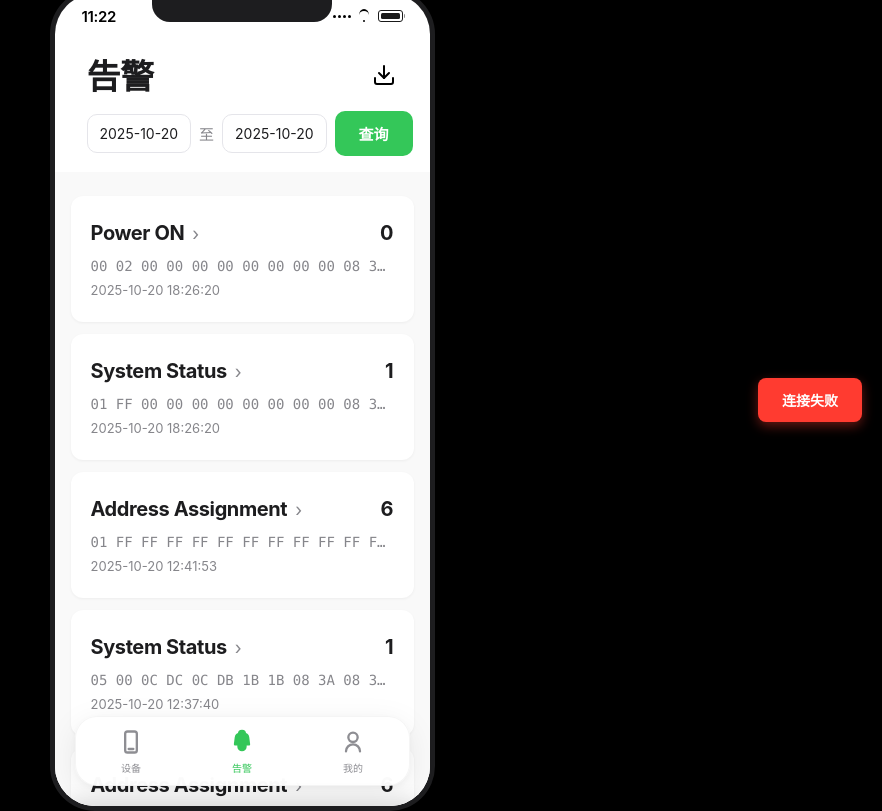
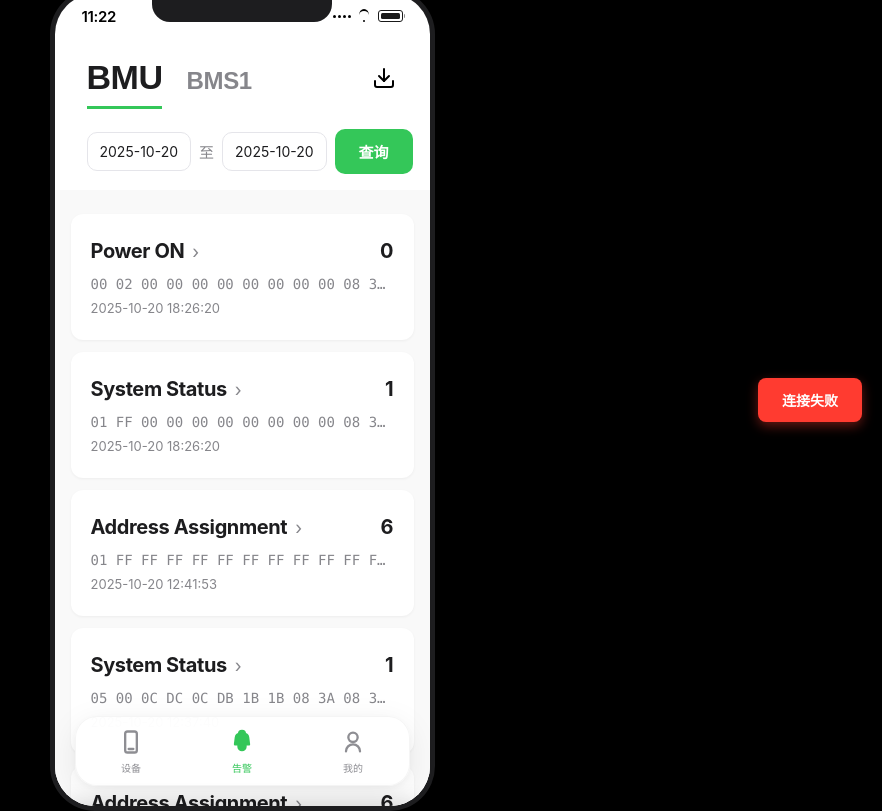
Before and after one commit to moss-xxh/enershare, a plain HTML site: page 警报.html in a window 1280 px wide. Shown: the whole page, without its empty margins (398-1280 px from the left). Drawn offline with Linux system fonts and the light colour scheme.

Commit message:
优化UI界面和修复多语言支持
- 警报页面: 删除Alerts标题，使用BMU/BMS1标签页作为主标题
- 调整Tab样式: 选中状态34px大字号，未选中24px小字号
- 优化Tab间距: 增加与查询区域的距离，下划线紧贴文字
- 修复连接设备页面英文翻译缺失问题
  - 添加'当前网络'和'连接状态'的多语言支持
  - 修复动态状态文字(已连接/未连接/检测中)的翻译

```diff
--- a/警报.html
+++ b/警报.html
@@ -352,16 +352,55 @@
             border-bottom: 8px solid #f9f9f9;
         }
 
-        .alert-page-title {
-            font-size: 34px;
+        /* Tab切换样式 - 作为页面标题 */
+        .tab-container {
+            display: flex;
+            justify-content: space-between;
+            align-items: center;
+            padding: 12px 32px 24px;  /* 增加底部padding，拉开与查询区域的距离 */
+            background: #ffffff;
+        }
+
+        .tab-group {
+            display: flex;
+            gap: 24px;
+            align-items: baseline;  /* 基线对齐，让不同大小的文字底部对齐 */
+        }
+
+        .tab-item {
+            padding: 8px 0;
+            font-size: 24px;  /* 未选中状态：小字号 */
+            font-weight: 600;
+            color: #86868b;
+            cursor: pointer;
+            border: none;
+            background: none;
+            position: relative;
+            transition: all 0.3s ease;
+            letter-spacing: -0.3px;
+        }
+
+        .tab-item.active {
+            font-size: 34px;  /* 选中状态：大字号 */
             font-weight: 700;
             color: #1d1d1f;
             letter-spacing: -0.5px;
-            padding: 12px 32px 12px;
-            background: #ffffff;
-            display: flex;
-            justify-content: space-between;
-            align-items: center;
+        }
+
+        .tab-item::after {
+            content: '';
+            position: absolute;
+            bottom: -4px;  /* 紧贴文字底部 */
+            left: 0;
+            right: 0;
+            height: 3px;
+            background: #34C759;
+            transform: scaleX(0);
+            transition: transform 0.3s ease;
+        }
+
+        .tab-item.active::after {
+            transform: scaleX(1);
         }
 
         .export-icon-btn {
@@ -1082,8 +1121,11 @@
             <!-- 页面内容 -->
             <div class="alert-page">
                 <div class="alert-header">
-                    <div class="alert-page-title">
-                        <span data-i18n="alerts">告警</span>
+                    <div class="tab-container">
+                        <div class="tab-group">
+                            <button class="tab-item active" id="tabBMU" data-tab="BMU">BMU</button>
+                            <button class="tab-item" id="tabBMS1" data-tab="BMS1">BMS1</button>
+                        </div>
                         <button class="export-icon-btn" id="exportIconBtn" aria-label="导出">
                             <svg viewBox="0 0 24 24" xmlns="http://www.w3.org/2000/svg">
                                 <path d="M21 15v4a2 2 0 0 1-2 2H5a2 2 0 0 1-2-2v-4"/>
@@ -1791,6 +1833,62 @@
         initTimePicker();
         initScrollPicker();
 
+        // Tab切换功能
+        const tabBMU = document.getElementById('tabBMU');
+        const tabBMS1 = document.getElementById('tabBMS1');
+        let currentTab = 'BMU';
+
+        // BMU和BMS1的不同告警数据
+        const bmuAlerts = generateTodayAlerts();
+        const bms1Alerts = [
+            {
+                time: `${new Date().toISOString().slice(0, 10)} 17:15:30`,
+                code: '2',
+                type: 'voltage-warning',
+                description: 'Voltage Warning',
+                data: '03 FF 0D 48 0D 47 00 00 00 00 08 3F 00 00 00...'
+            },
+            {
+                time: `${new Date().toISOString().slice(0, 10)} 16:30:45`,
+                code: '3',
+                type: 'temp-alert',
+                description: 'Temperature Alert',
+                data: '04 00 00 1A 00 1B 00 00 00 00 08 3F 00 00 00...'
+            },
+            {
+                time: `${new Date().toISOString().slice(0, 10)} 14:20:10`,
+                code: '1',
+                type: 'system-status',
+                description: 'System Status',
+                data: '01 FF 00 00 00 00 00 00 00 00 08 3F 00 00 00...'
+            },
+            {
+                time: `${new Date().toISOString().slice(0, 10)} 11:45:22`,
+                code: '4',
+                type: 'comm-error',
+                description: 'Communication Error',
+                data: '05 FF FF FF FF FF FF FF FF FF FF FF FF FF FF...'
+            }
+        ];
+
+        tabBMU.addEventListener('click', () => {
+            tabBMU.classList.add('active');
+            tabBMS1.classList.remove('active');
+            currentTab = 'BMU';
+            alertData.length = 0;
+            alertData.push(...bmuAlerts);
+            renderAlerts();
+        });
+
+        tabBMS1.addEventListener('click', () => {
+            tabBMS1.classList.add('active');
+            tabBMU.classList.remove('active');
+            currentTab = 'BMS1';
+            alertData.length = 0;
+            alertData.push(...bms1Alerts);
+            renderAlerts();
+        });
+
         // 测试按钮 - 显示连接失败弹窗
         const testBtn = document.getElementById('testBtn');
         const errorModal = document.getElementById('errorModal');
```
Also changed, not shown: 连接设备.html (+17 -7 lines).
